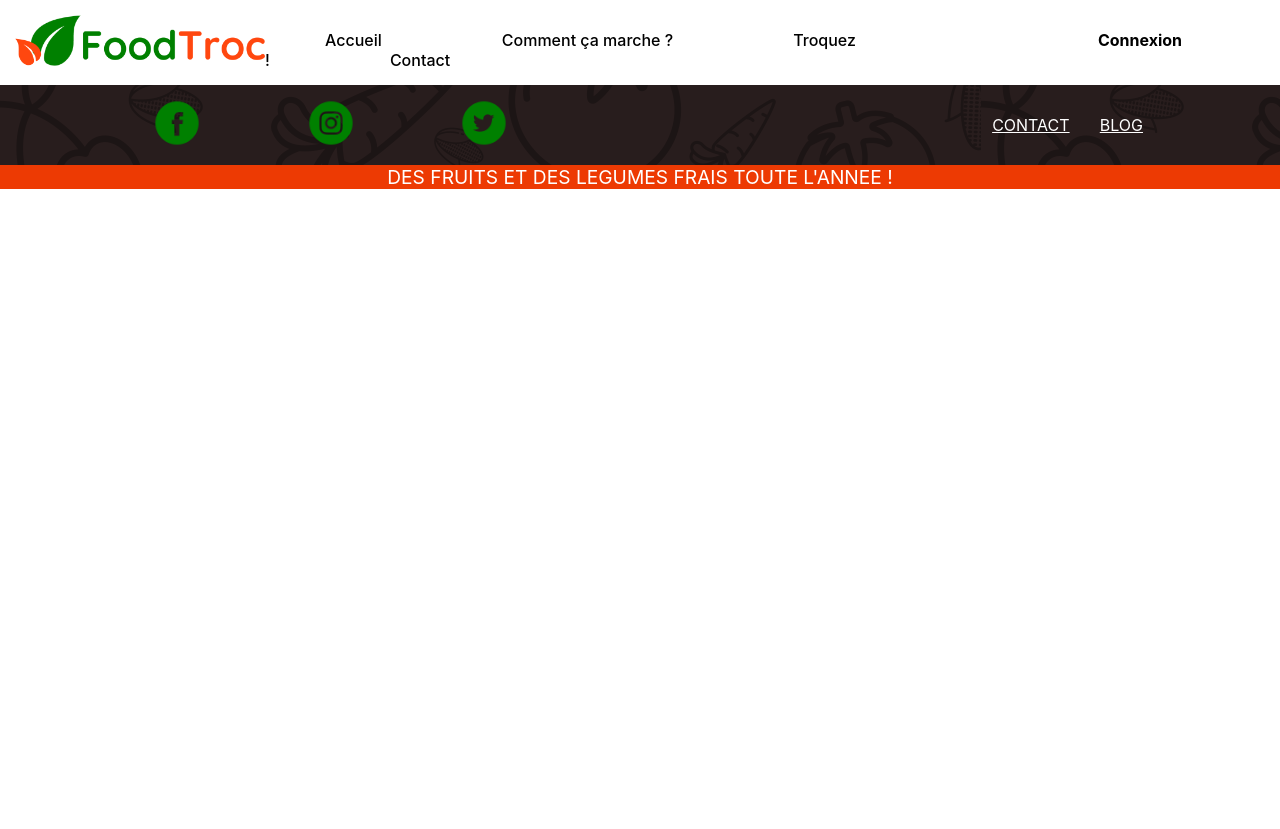
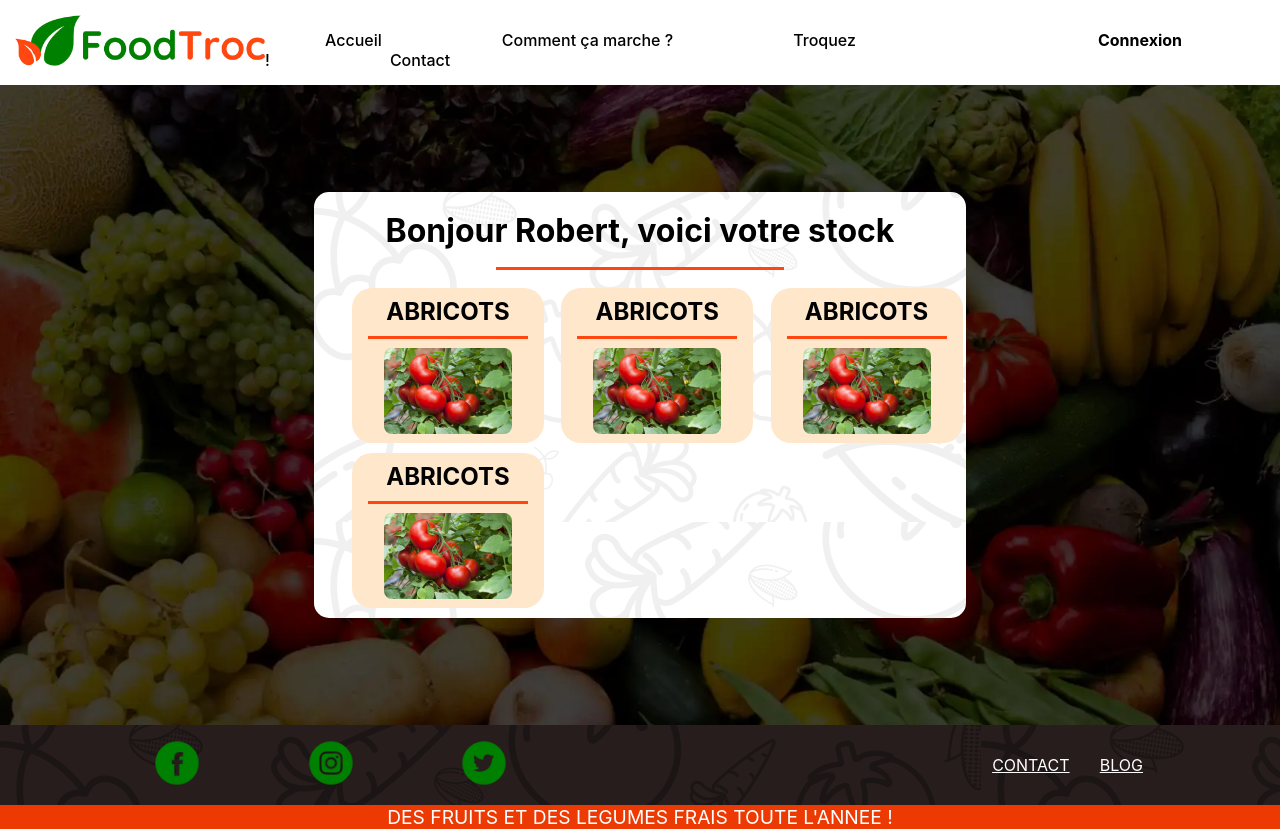
Before and after one commit to Derma6/FoodTroc-Project, a React app in the folder front-end/: page /stock in a window 1280 px wide. Before the commit the page ends 800 px from the top, so only its background shows below. Built offline with nearby package versions, Linux system fonts and the light colour scheme; some packages are replaced by stand-ins of ours.

Commit message:
stock page

```diff
--- /dev/null
+++ b/front-end/src/components/MyStock/MyStock.css
@@ -0,0 +1,15 @@
+.my-stock {
+    background-color: white;
+    background-image: url('../../styles/images/pano_fruitsveggies_lessOpacity.png');
+    border-radius: 15px;
+    padding: 1.5% 3% 1.5% 3%;
+    display: flex;
+    flex-direction: column;
+    align-items: center;
+}
+
+.stock-products {
+    display: grid;
+    grid-template-columns: repeat(3, 1fr);
+    gap: 3%;
+}
--- /dev/null
+++ b/front-end/src/components/MyStock/MyStock.js
@@ -0,0 +1,22 @@
+import React from 'react';
+import SeparatorLessMargin from '../SeparatorLessMargin/SeparatorLessMargin';
+import StockProductCard from '../StockProductCard/StockProductCard'
+
+import './MyStock.css'
+
+const MyStock = () => {
+    return (
+        <div className="my-stock">
+            <h1>Bonjour Robert, voici votre stock</h1>
+            <SeparatorLessMargin />
+            <div className="stock-products">
+                <StockProductCard />
+                <StockProductCard />
+                <StockProductCard />
+                <StockProductCard />
+            </div>
+        </div>
+    );
+};
+
+export default MyStock;
--- /dev/null
+++ b/front-end/src/components/StockProductCard/StockProductCard.css
@@ -0,0 +1,29 @@
+@import url('../../styles/theme-variables.css');
+
+.stock-card {
+    background-color: var(--secondary-color-lighter);
+    padding: 5% 5% 5% 5%;
+    border-radius: 20px;
+    width: 15vw;
+    display: flex;
+    flex-direction: column;
+    align-items: center;
+}
+
+.stock-info {
+    display: flex;
+    flex-direction: column;
+    gap: 9%;
+}
+
+.stock-info h2 {
+    margin: auto;
+    width: 25vw;
+    margin-left: 0%;
+    margin-bottom: 0%;
+}
+
+.stock-card img {
+    width: 10vw;
+    border-radius: 8px;
+}
--- /dev/null
+++ b/front-end/src/components/StockProductCard/StockProductCard.js
@@ -0,0 +1,21 @@
+import React from 'react';
+import './StockProductCard.css'
+import SeparatorLessMargin from'../SeparatorLessMargin/SeparatorLessMargin'
+
+const StockProductCard = () => {
+    return (
+        <div className="stock-card">
+            <div className="stock-info">
+                <h2>ABRICOTS</h2>
+                <SeparatorLessMargin />
+            </div>
+            <img
+                alt={'abricots'}
+                className="product-picture"
+                src={require('../../styles/images/photo_tomates.jpg')}
+            />
+        </div>
+    );
+};
+
+export default StockProductCard;
--- a/front-end/src/pages/Stock/Stock.css
+++ b/front-end/src/pages/Stock/Stock.css
@@ -0,0 +1,9 @@
+.stock {
+  background-image: url('../../styles/images/background_fruitsveggies.webp');
+  background-repeat: no-repeat;
+  background-size: cover;
+  display: flex;
+  align-items: center;
+  justify-content: center;
+  height: 80vh;
+}
--- a/front-end/src/pages/Stock/Stock.js
+++ b/front-end/src/pages/Stock/Stock.js
@@ -1,7 +1,14 @@
 import React from 'react';
+import MyStock from'../../components/MyStock/MyStock'
+
+//--------------------IMPORT CSS--------------------//
+import './Stock.css'
 
 const Stock = () => {
-  return <div></div>;
-};
+  return (
+    <div className="stock">
+      <MyStock />
+    </div>
+)};
 
 export default Stock;
--- a/front-end/src/styles/theme-variables.css
+++ b/front-end/src/styles/theme-variables.css
@@ -1,4 +1,5 @@
 :root {
   --primary-color: rgb(5, 128, 1);
   --secondary-color: rgb(255, 70, 16);
+  --secondary-color-lighter: rgb(255, 231, 204);
 }
```
Also changed, not shown: front-end/src/styles/images/Robert45.png (added), front-end/src/styles/images/photo_tomates.jpg (added).
